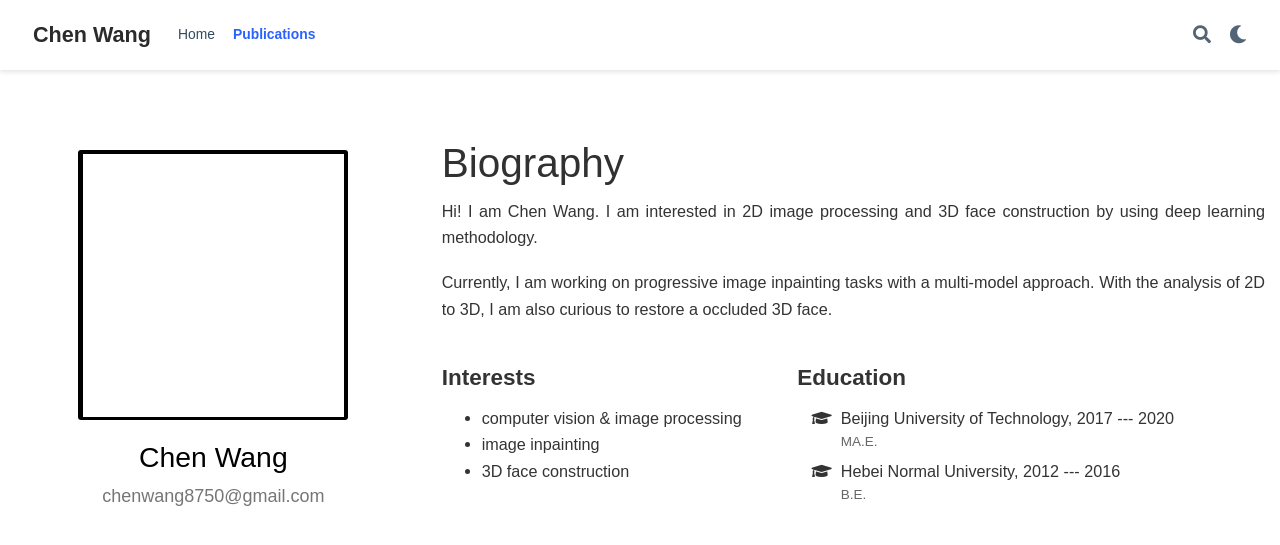
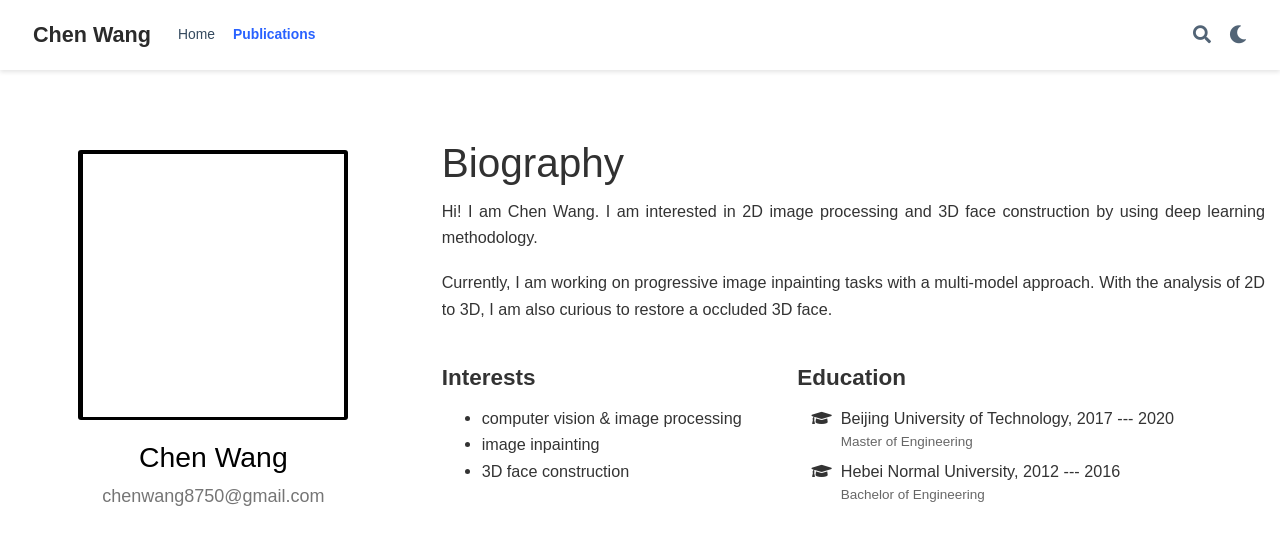
Before and after one commit to ChenWang8750/chenwang8750.github.io, a plain HTML site: page index.html in a window 1280 px wide. Shown: the top 545 px of the page. Drawn offline with nearby package versions, Linux system fonts and the light colour scheme; some icons are missing.

Commit message:
Update index.html

```diff
--- a/index.html
+++ b/index.html
@@ -344,7 +344,7 @@
                                     <i class="fa-li fas fa-graduation-cap"></i>
                                     <div class="description">
                                         <p class="course">Beijing University of Technology, 2017 --- 2020</p>
-                                        <p class="institution">MA.E.</p>
+                                        <p class="institution">Master of Engineering</p>
                                     </div>
                                 </li>
 
@@ -352,7 +352,7 @@
                                     <i class="fa-li fas fa-graduation-cap"></i>
                                     <div class="description">
                                         <p class="course">Hebei Normal University, 2012 --- 2016</p>
-                                        <p class="institution">B.E.</p>
+                                        <p class="institution">Bachelor of Engineering</p>
                                     </div>
                                 </li>
 
@@ -423,7 +423,8 @@
                                 </div>
                             </div>
 
-                        </div>
+
+
                         <div class="stream-meta article-metadata">
 
                             In <em>TIP</em>,
```
